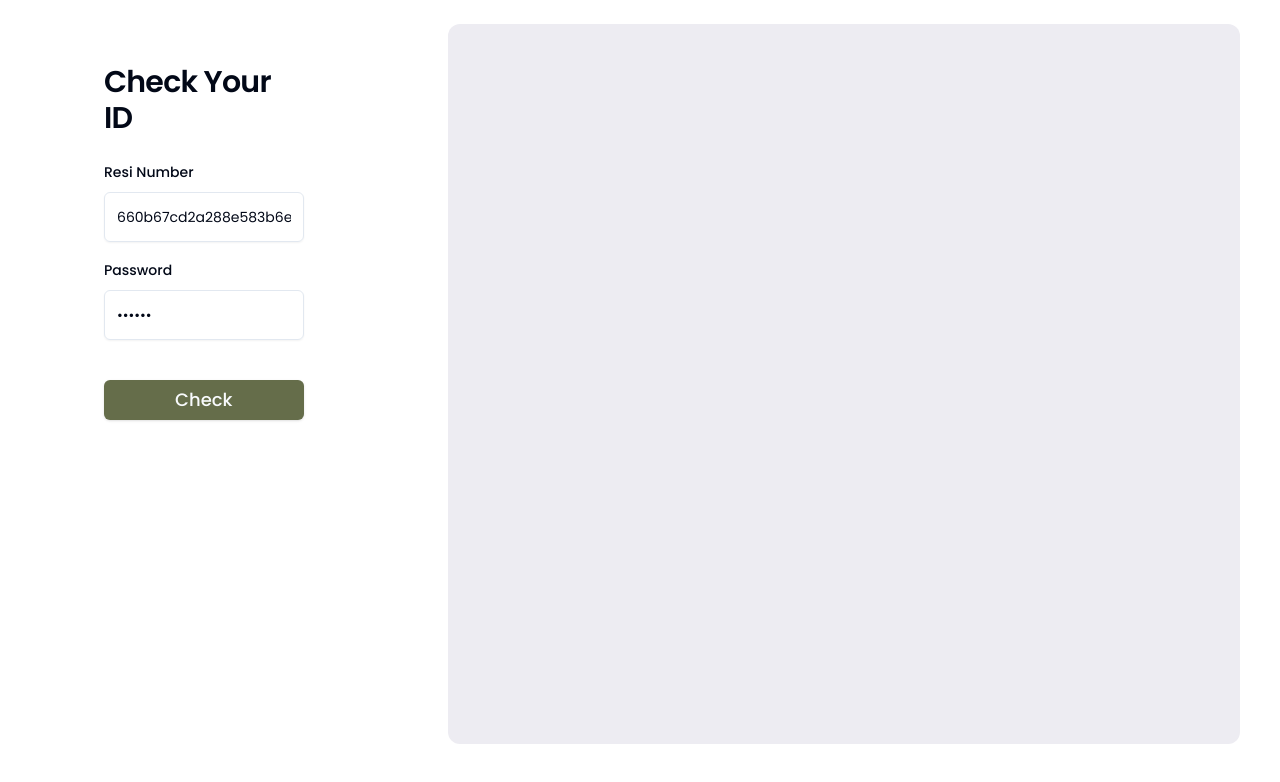
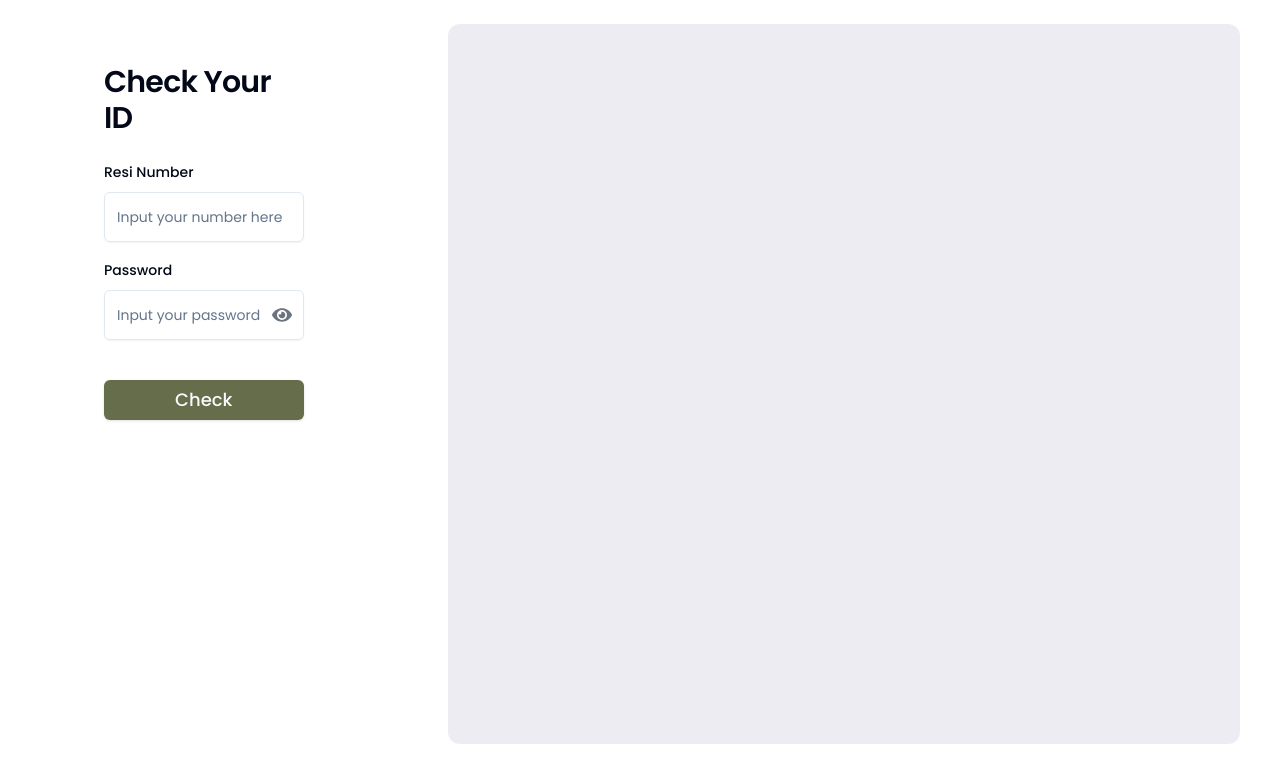
Before and after one commit to ExerciseFTUI/KarsaBuanaLab-FE, a Next.js app: page / in a window 1280 px wide. Shown: the top 782 px of the page. Built offline with nearby package versions, Linux system fonts and the light colour scheme.

Commit message:
feat: password eye icon for client

```diff
--- a/components/forms/IdCheckForm.tsx
+++ b/components/forms/IdCheckForm.tsx
@@ -3,7 +3,7 @@
 
 import { zodResolver } from "@hookform/resolvers/zod";
 import * as z from "zod";
-
+import { FaEyeSlash, FaEye } from "react-icons/fa";
 import { Button } from "@/components/ui/button";
 import {
   Form,
@@ -54,10 +54,6 @@
 }) => {
   const form = useForm<z.infer<typeof clientValidation>>({
     resolver: zodResolver(clientValidation),
-    defaultValues: {
-      resiNumber: "660b67cd2a288e583b6eeaf3",
-      password: "R6SY6Z",
-    },
   });
   const [isLoading, setIsLoading] = useState(false);
   const { toast } = useToast();
@@ -65,6 +61,7 @@
   async function onSubmit(values: z.infer<typeof clientValidation>) {
     try {
       setIsLoading(true);
+      console.log(values);
 
       const response = await getProjectDivision(
         values.resiNumber,
@@ -127,20 +124,37 @@
             <FormField
               control={form.control}
               name="password"
-              render={({ field }) => (
+              render={({ field }) => {
+                const [showPassword, setShowPassword] = useState(false);
+
+                return (
                   <FormItem>
                     <FormLabel>Password</FormLabel>
                     <FormControl>
+                      <div className="relative">
                         <Input
-                      className="py-6"
-                      type="password"
+                          className="py-6 pr-10" // Adjust padding for the icon
+                          type={showPassword ? "text" : "password"}
                           placeholder="Input your password here"
                           {...field}
                         />
+                        <button
+                          type="button"
+                          className="absolute inset-y-0 right-3 flex items-center"
+                          onClick={() => setShowPassword((prev) => !prev)}
+                        >
+                          {showPassword ? (
+                            <FaEyeSlash className="w-5 h-5 text-gray-500" />
+                          ) : (
+                            <FaEye className="w-5 h-5 text-gray-500" />
+                          )}
+                        </button>
+                      </div>
                     </FormControl>
                     <FormMessage />
                   </FormItem>
-              )}
+                );
+              }}
             />
             <div className="flex flex-row space-x-7">
               <Button
```
Lines whose indentation alone changed are shown as unchanged.
